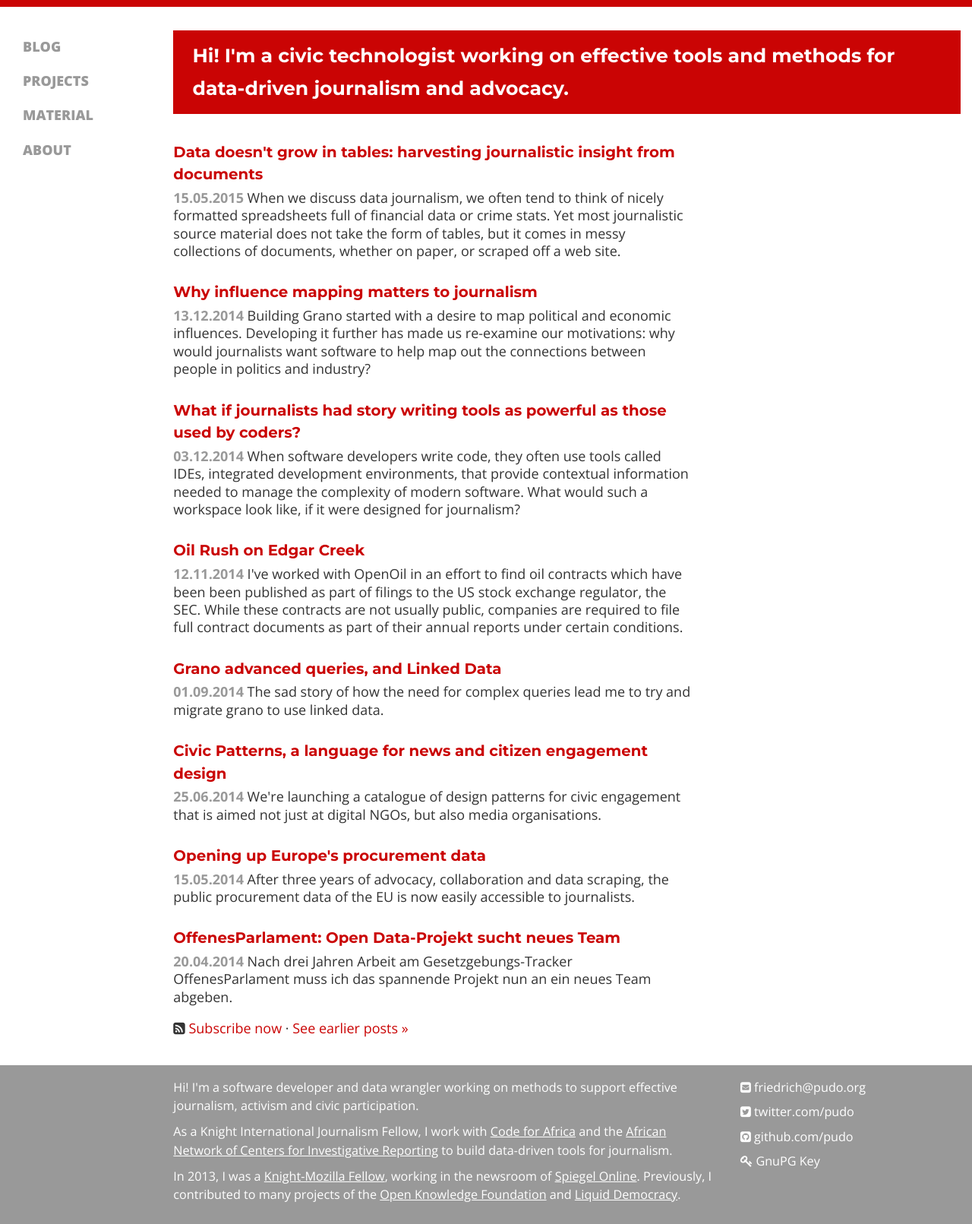
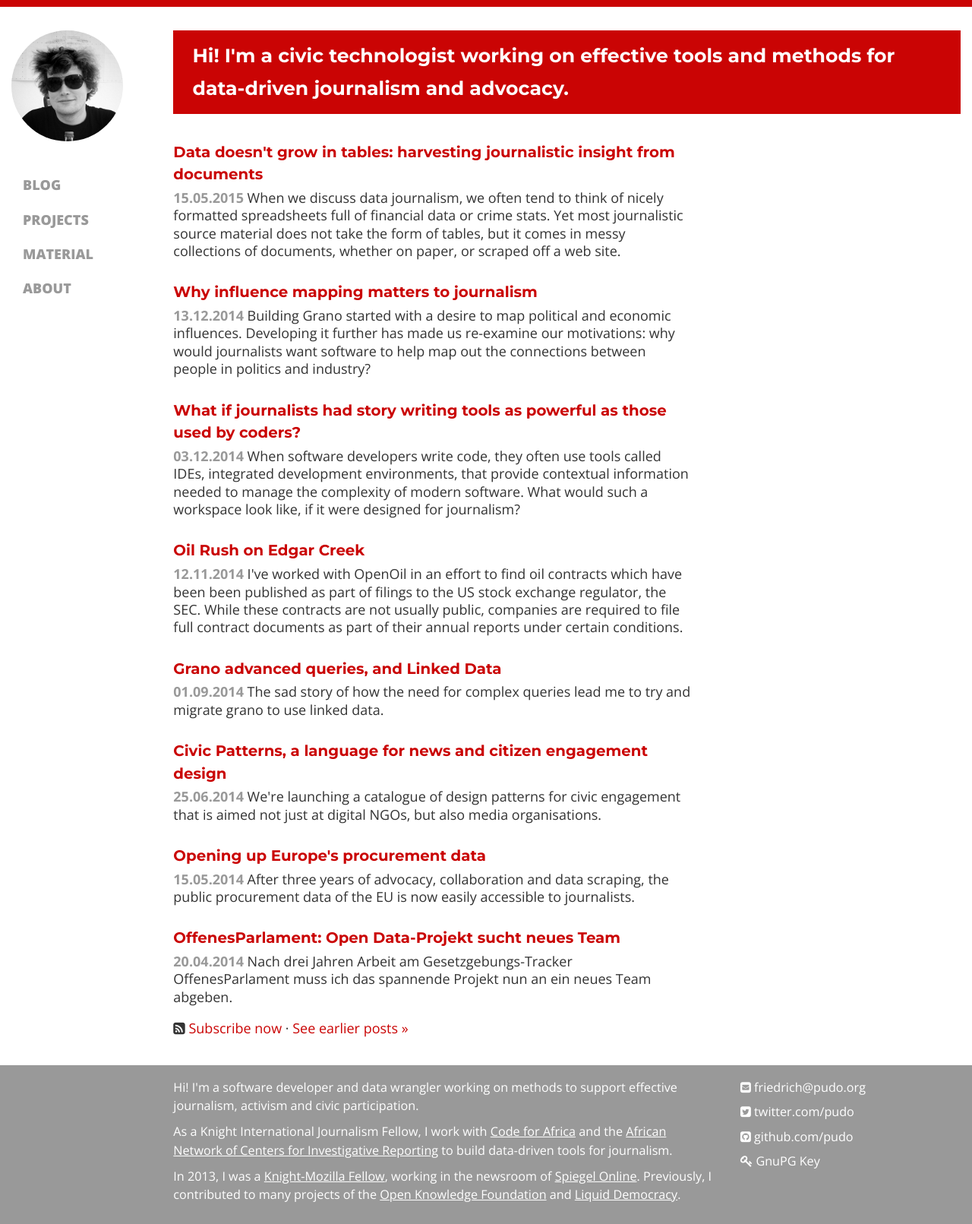
Before and after one commit to pudo/pudo.org, a Jekyll site: the page built from index.html, in a window 1280 px wide. Shown: the whole page at 76% size. Built offline with Jekyll 4.4.1, drawn with Linux system fonts in a browser that asks for light colours; nearby versions of some CDN libraries; Markdown is read by kramdown in place of the engine named in the settings; the list of posts is cut into pages by our own code.

Commit message:
Big ego is big.

```diff
--- a/_includes/menu.html
+++ b/_includes/menu.html
@@ -1,5 +1,9 @@
 
 <div id="menu">
+  <a href="/">
+    <img src="/assets/images/brand.png">
+  </a>
+
   <ul class="nav nav-pills nav-stacked">
     <li><a href="/blog">Blog</a></li>
     <li><a href="/projects">Projects</a></li>
--- a/assets/style/style.scss
+++ b/assets/style/style.scss
@@ -156,6 +156,13 @@ code {
 /* Navbar area */
 #menu {
   margin-top: 0.7em;
+
+  img {
+    margin-bottom: 2em;
+    border-radius: 50%;
+    width: 80%;
+    -webkit-filter: grayscale(100%); filter: grayscale(100%);
+  }
 
   ul.nav.nav-pills {
     li {
```
Also changed, not shown: assets/images/brand.png (added).
